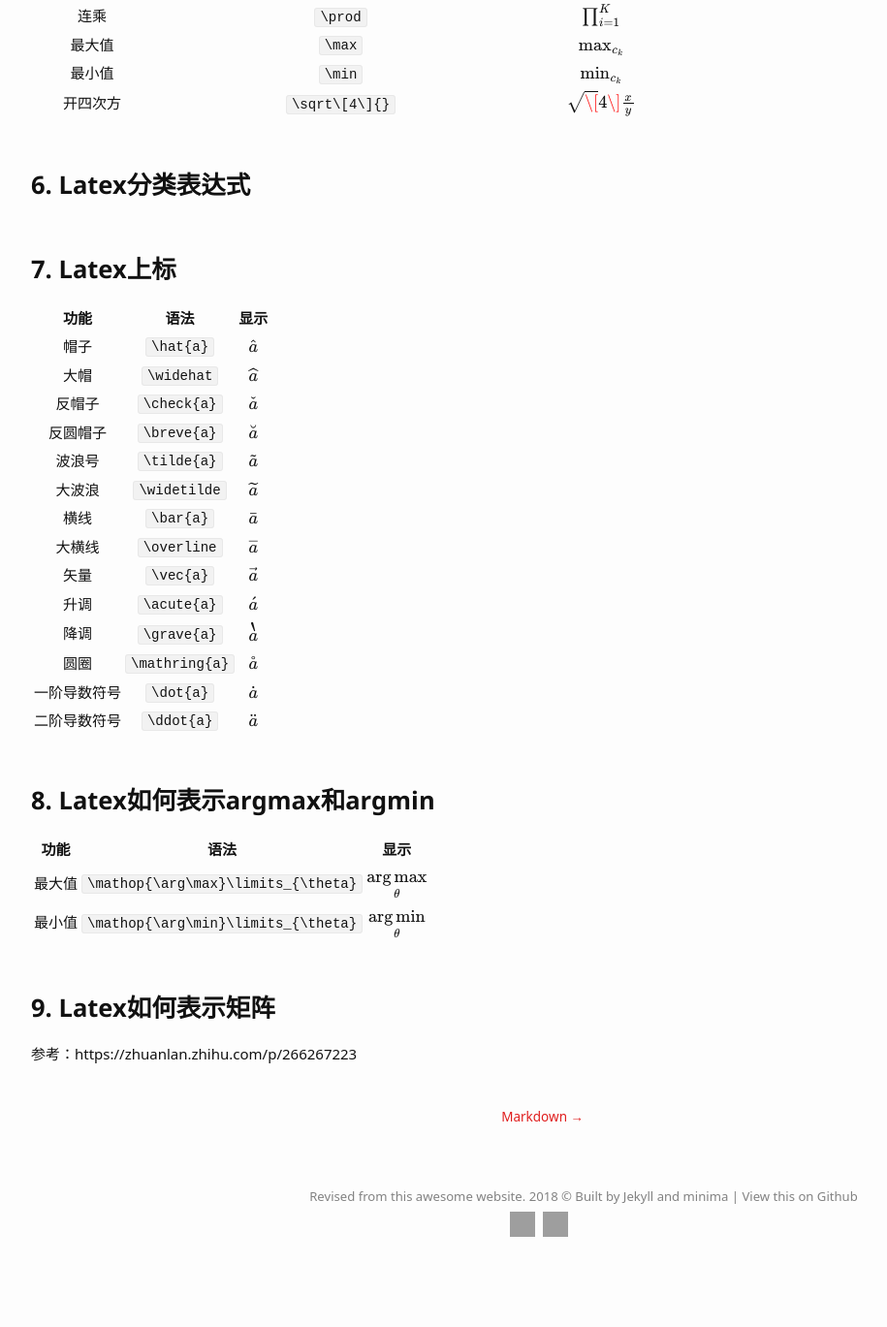
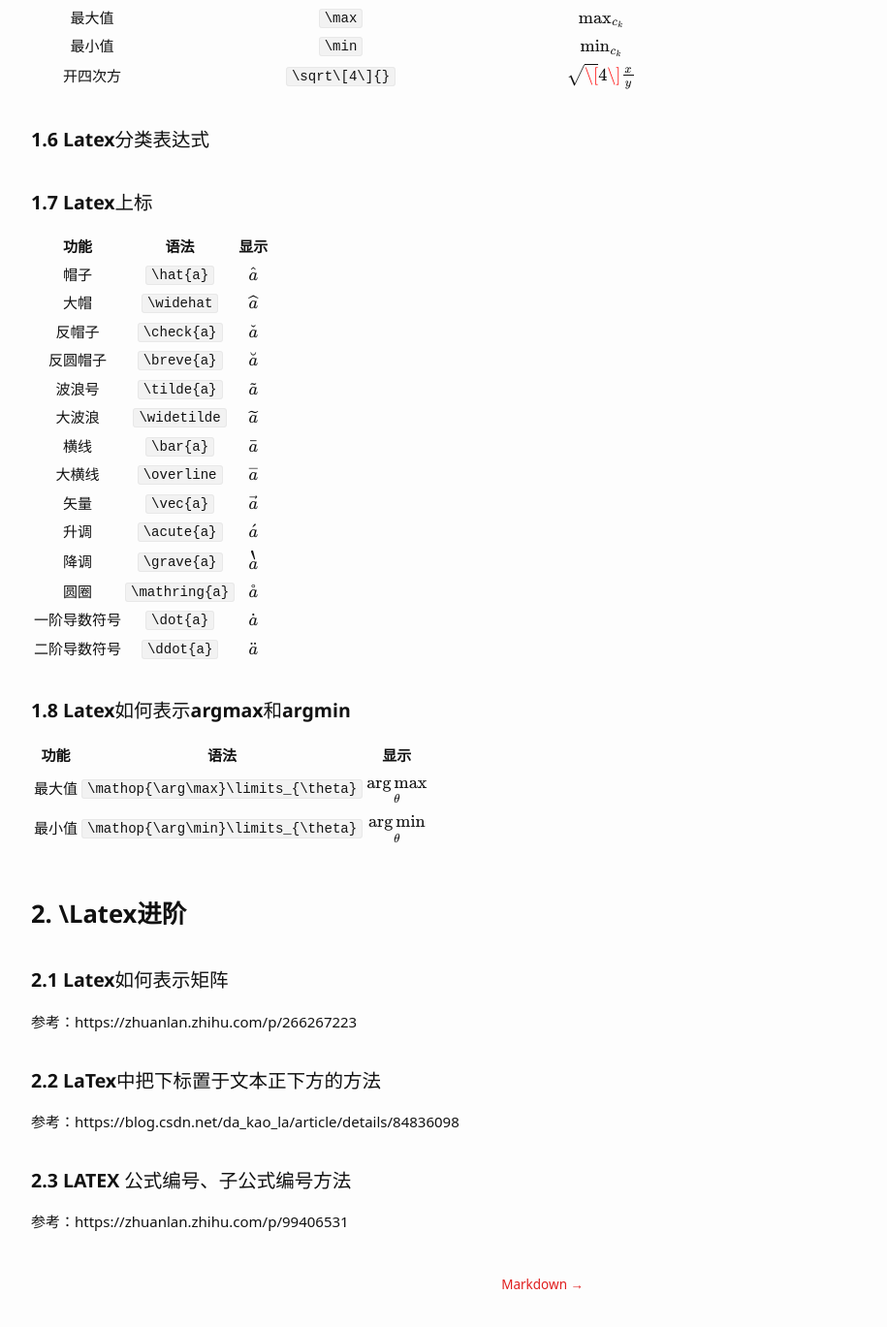
Before and after one commit to Wei-kang-Wang/tech-log, a Jekyll site: the page built from _posts/2022-01-01-LaTex.md, in a window 1280 px wide and 1400 px high, scrolled down 3084 px. Shown: the top 1369 px of the window at 97% size, without its empty margins (38-953 px from the left). Built offline with Jekyll 4.4.1, drawn with Linux system fonts in a browser that asks for light colours; some web fonts are replaced; formulas are drawn with MathJax 3; before the commit the page ends 4380 px from its top, so only the background shows below that; some of the changed text lies outside the part shown; grey boxes are pictures that could not be loaded.

Commit message:
Update 2022-01-01-LaTex.md

```diff
--- a/_posts/2022-01-01-LaTex.md
+++ b/_posts/2022-01-01-LaTex.md
@@ -12,8 +12,10 @@ tags: language
 
 ---
 
+## 1. 基础\Latex符号
 
-## 1. Latex括号
+
+### 1.1 Latex括号
 
 
 | 功能 | 语法 | 显示 |
@@ -31,7 +33,7 @@ tags: language
 注意`(`和`)`是普通的小括号，而`\left(`和`\left)`可以使得括号大小和括号内的部分相对于，比如说有分式的时候。
 
 
-## 2. Latex字体
+### 1.2 Latex字体
 
 
 | 功能 | 语法 | 显示 |
@@ -52,7 +54,7 @@ tags: language
 | 花体字母 | `\mathcal{L}` | $$\mathcal{L}$$ |
 
 
-## 3. Latex表示数学里的集合关系
+### 1.3 Latex表示数学里的集合关系
 
 
 | 功能 | 语法 | 显示 |
@@ -74,7 +76,7 @@ tags: language
 | 空集 | `\emptyset` | $$\emptyset$$ |
 
 
-## 4. Latex逻辑
+### 1.4 Latex逻辑
 
 
 | 功能 | 语法 | 显示 |
@@ -96,7 +98,7 @@ tags: language
 | 大于等于 | `\geq` | $$\geq$$ |
 | 不等于 | `\neq` | $$\neq$$　|
 
-## 5. Latex数学符号
+### 1.5 Latex数学符号
 
 | 功能 | 语法 | 显示 |
 | :------: | :------: | :------: |
@@ -125,10 +127,10 @@ tags: language
 | 最小值 | `\min` | $$\min_{c_k}$$ |
 | 开四次方 | `\sqrt\[4\]{}` | $$\sqrt\[4\]{\frac xy}$$ |
 
-## 6. Latex分类表达式
+### 1.6 Latex分类表达式
 
 
-## 7. Latex上标
+### 1.7 Latex上标
 
 | 功能 | 语法 | 显示 |
 | :------: | :------: | :------: |
@@ -147,7 +149,7 @@ tags: language
 | 一阶导数符号 | `\dot{a}` | $$\dot{a}$$ |
 | 二阶导数符号 | `\ddot{a}` | $$\ddot{a}$$ |
 
-## 8. Latex如何表示argmax和argmin
+### 1.8 Latex如何表示argmax和argmin
 
 | 功能 | 语法 | 显示 |
 | :------: | :------: | :------: |
@@ -155,6 +157,16 @@ tags: language
 | 最小值 | `\mathop{\arg\min}\limits_{\theta}` | $$\mathop{\arg\min}\limits_{\theta}$$ |
 
 
-## 9. Latex如何表示矩阵
+## 2. \Latex进阶
+
+### 2.1 Latex如何表示矩阵
 
 参考：https://zhuanlan.zhihu.com/p/266267223
+
+### 2.2 LaTex中把下标置于文本正下方的方法
+
+参考：https://blog.csdn.net/da_kao_la/article/details/84836098
+
+### 2.3 LATEX 公式编号、子公式编号方法
+
+参考：https://zhuanlan.zhihu.com/p/99406531
```
